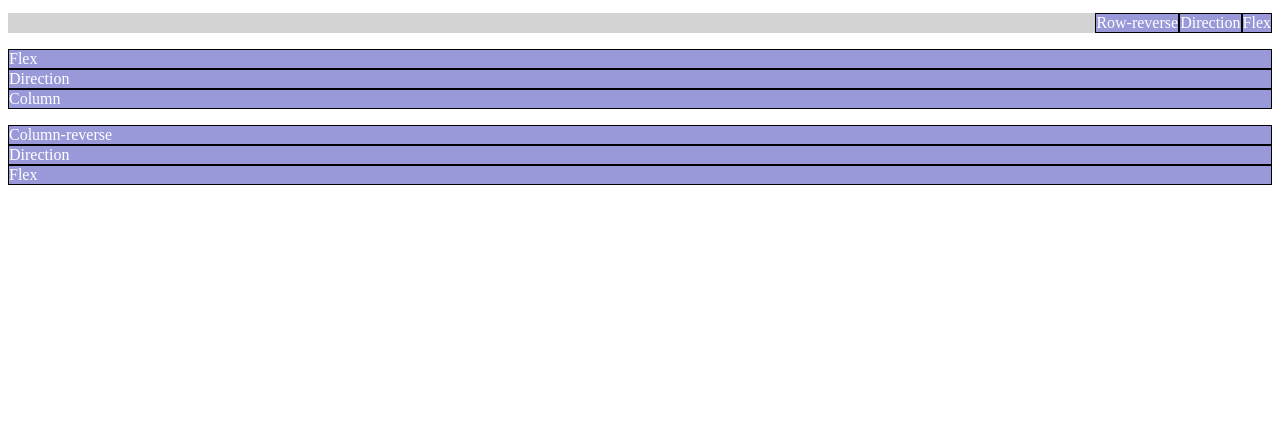
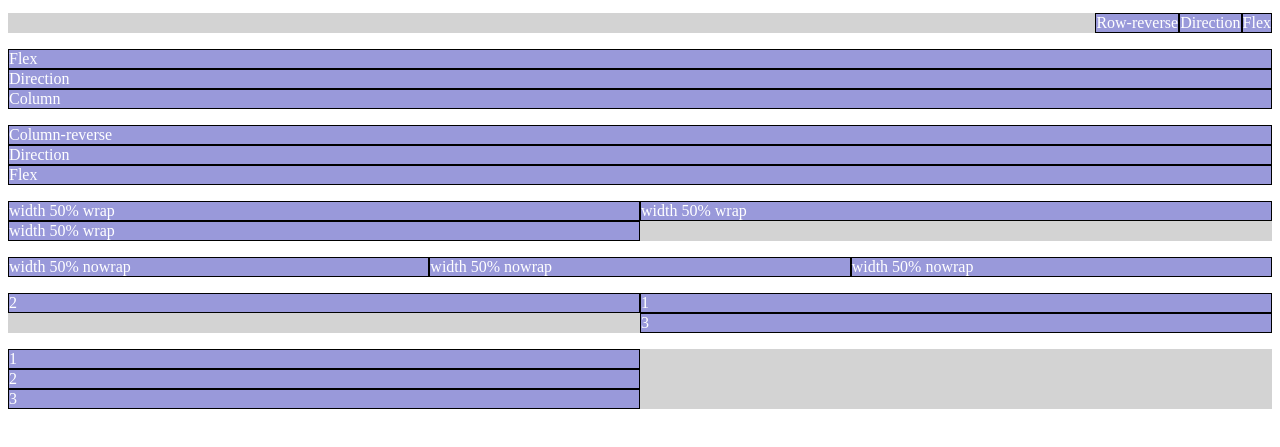
Before and after one commit to Kozeymak/Laba1, a plain HTML site: page index.html in a window 1280 px wide. Shown: the part 103-550 px from the top of the page. Drawn offline with Linux system fonts and the light colour scheme.

Commit message:
врап энд флоу

```diff
--- a/index.html
+++ b/index.html
@@ -28,6 +28,26 @@
         <div>Direction</div>
         <div>Column-reverse</div>
     </div>
+    <div class="flexbox flexbox_wrap">
+        <div>width 50% wrap</div>
+        <div>width 50% wrap</div>
+        <div>width 50% wrap</div>
+    </div>
+    <div class="flexbox flexbox_nowrap">
+        <div>width 50% nowrap</div>
+        <div>width 50% nowrap</div>
+        <div>width 50% nowrap</div>
+    </div>
+    <div class="flexbox flexbox_row-reverse-and-wrap">
+        <div>1</div>
+        <div>2</div>
+        <div>3</div>
+    </div>
+    <div class="flexbox flexbox_column-and-nowrap">
+        <div>1</div>
+        <div>2</div>
+        <div>3</div>
+    </div>
 
 
 
--- a/style.css
+++ b/style.css
@@ -21,3 +21,18 @@
 .flexbox_column-reverse{
     flex-direction: column-reverse;
 }
+.flexbox_wrap{
+    flex-wrap: wrap;
+}
+.flexbox_nowrap{
+    flex-wrap: nowrap;
+}
+.flexbox_wrap>div, .flexbox_nowrap>div, .flexbox_row-reverse-and-wrap>div, .flexbox_column-and-nowrap>div{
+    width: calc(50% - 2px);
+}
+.flexbox_row-reverse-and-wrap{
+    flex-flow: row-reverse wrap;
+}
+.flexbox_column-and-nowrap{
+    flex-flow: column nowrap;
+}
```
